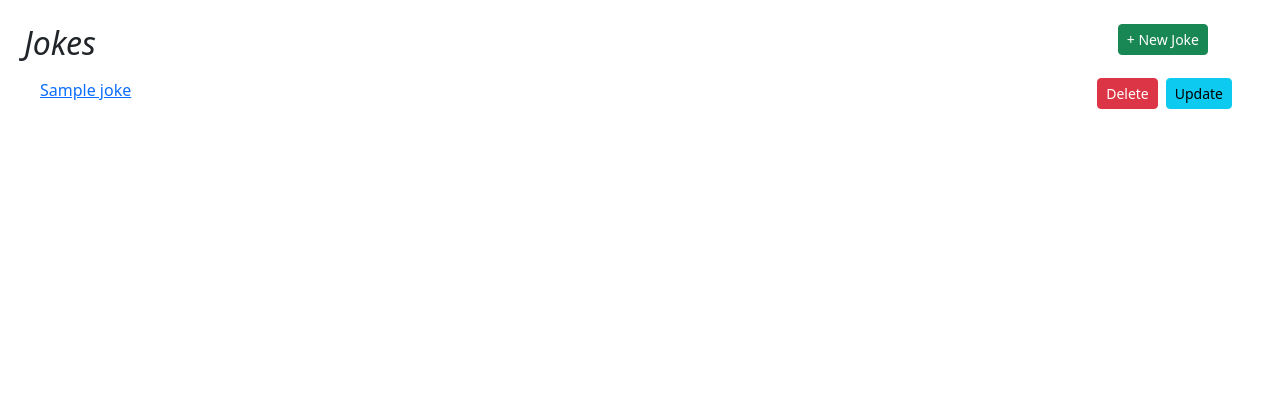
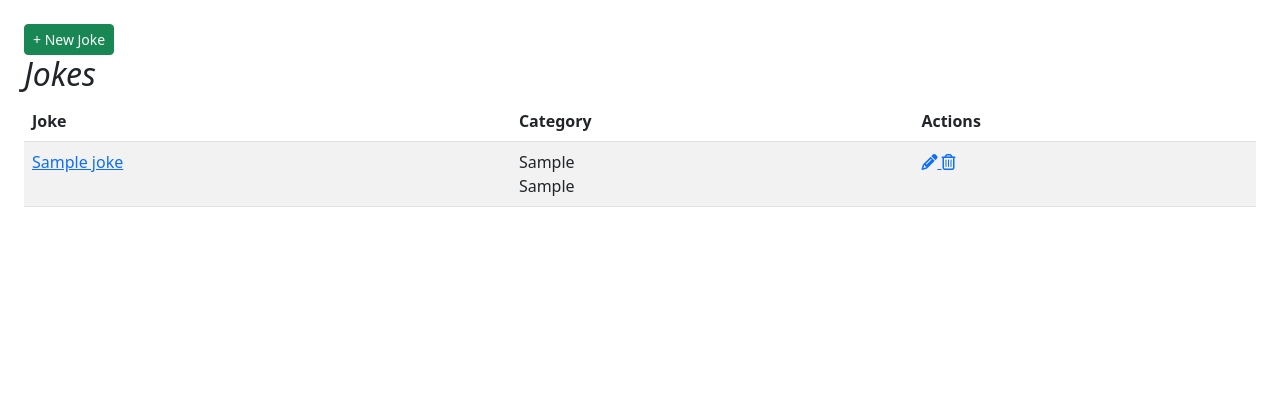
Before and after one commit to bgroveben/django_djokes, a Django app: page /jokes/ in a window 1280 px wide. Shown: the part 93-499 px from the top of the page. Run offline with Django 4.2, Linux system fonts and the light colour scheme; tables that the repository leaves empty hold one stand-in row (values such as "Sample post"); some libraries are stand-ins or nearby versions.

Commit message:
Update Joke templates

```diff
--- a/templates/jokes/joke_list.html
+++ b/templates/jokes/joke_list.html
@@ -2,20 +2,42 @@
 
 {% block title %}Jokes{% endblock %}
 {% block main %}
-  <a class="btn btn-success btn-sm float-end me-5"
-     href="{% url 'jokes:create' %}">
+  <a class="btn btn-success btn-sm float-right" href="{% url 'jokes:create' %}">
     + New Joke
   </a>
   <h2>Jokes</h2>
-  <ul class="list-group list-group-flush mb-3">
-    {% for joke in joke_list %}
-      <li class="list-group-item">
-        <a href="{{ joke.get_absolute_url }}">{{ joke.question }}</a>
-        <a href="{% url 'jokes:update' joke.slug %}"
-           class="btn btn-info btn-sm float-end me-2">Update</a>
-        <a href="{% url 'jokes:delete' joke.slug %}"
-          class="btn btn-danger btn-sm float-end me-2">Delete</a>
-      </li>
-    {% endfor %}
-  </ul>
-  {% endblock %}
+  <div class="table-responsive">
+    <table class="table table-striped" style="min-width: 500px">
+      <thead>
+        <tr>
+          <th>Joke</th><th>Category</th><th>Actions</th>
+        </tr>
+      </thead>
+      <tbody>
+        {% for joke in joke_list %}
+          <tr>
+            <td>
+              <a href="{{ joke.get_absolute_url }}">{{ joke.question }}</a>
+            </td>
+            <td>
+              {{ joke.category.category }}<br>
+              {% for tag in joke.tags.all %}
+                <span>
+                  {{ tag.tag }}
+                </span>
+              {% endfor %}
+            </td>
+            <td>
+              <a href="{% url 'jokes:update' joke.slug %}">
+                <i class="fas fa-pencil-alt"></i>
+              </a>
+              <a href="{% url 'jokes:delete' joke.slug %}">
+                <i class="far fa-trash-alt"></i>
+              </a>
+            </td>
+          </tr>
+        {% endfor %}
+      </tbody>
+    </table>
+  </div>
+{% endblock %}
```
Also changed, not shown: templates/jokes/joke_detail.html (+12 -0 lines).
